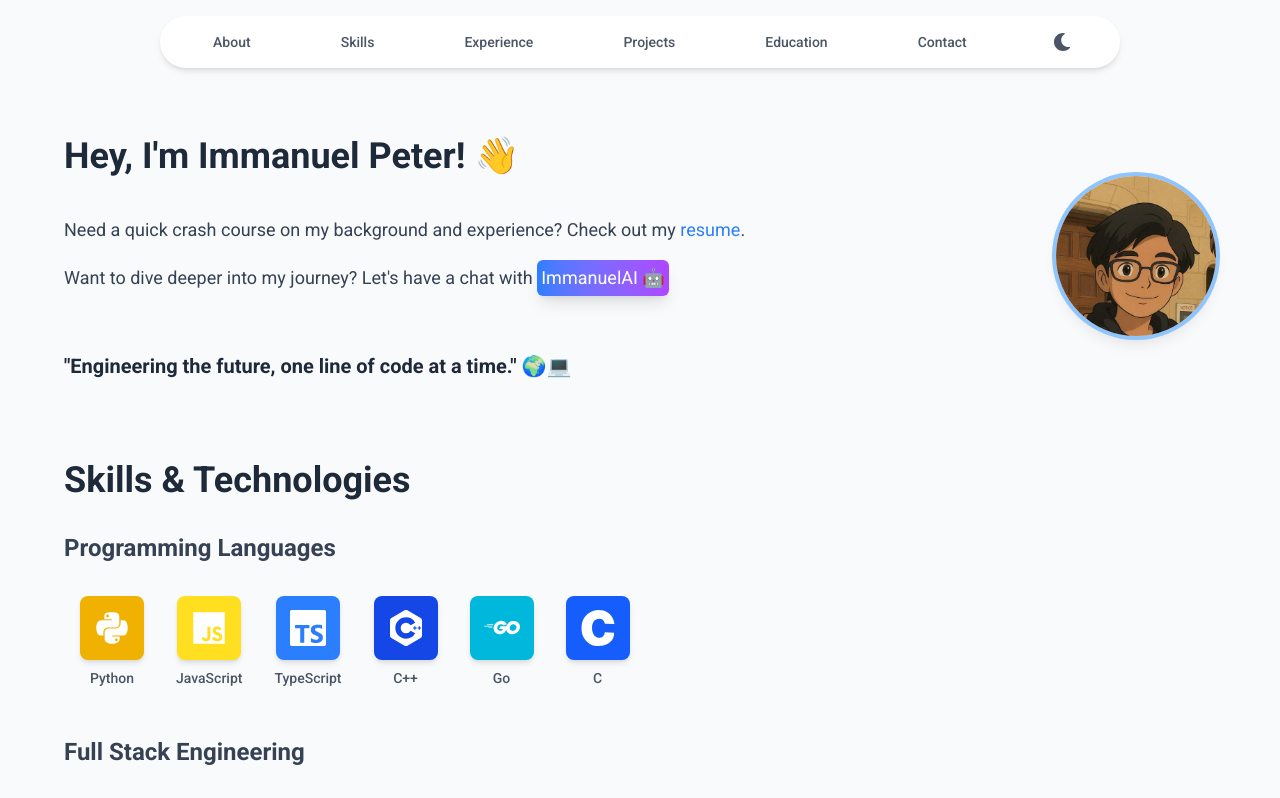
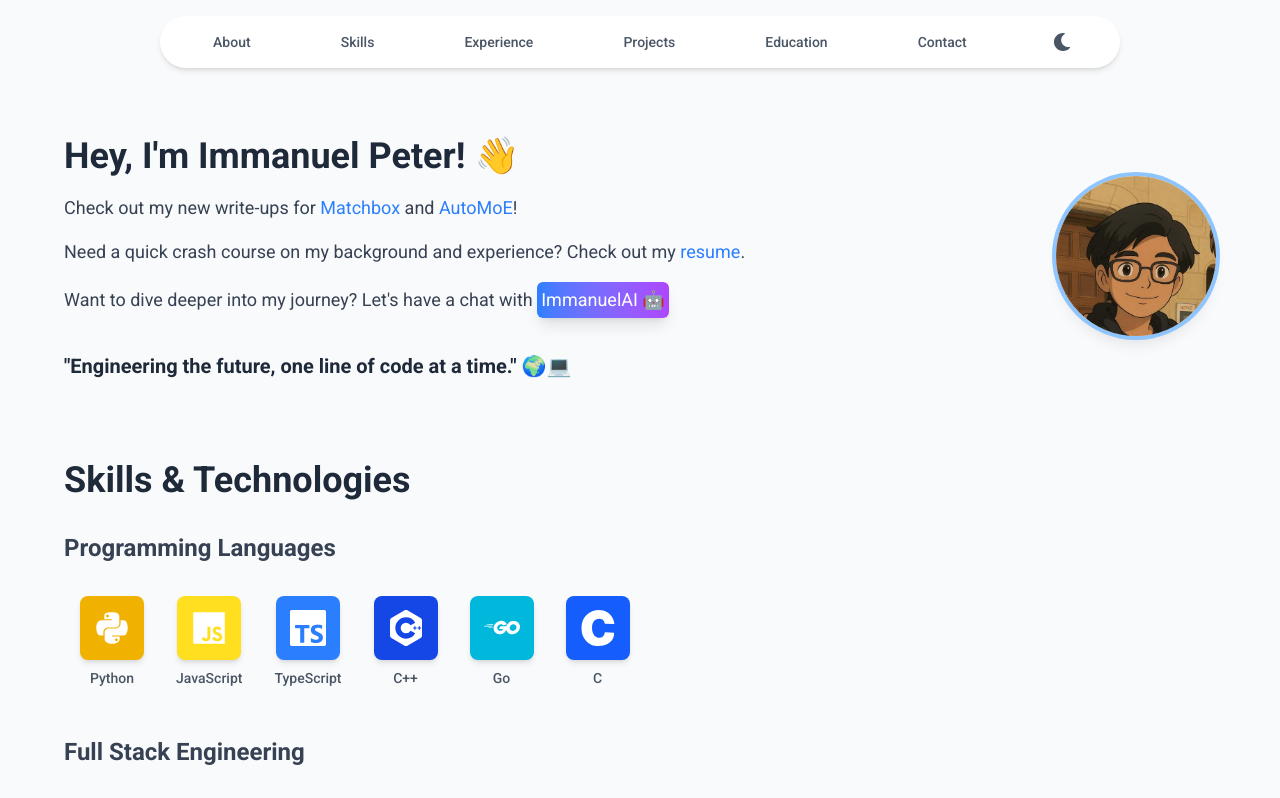
Before and after one commit to immanuel-peter/digital-resume, a Next.js app: page / in a window 1280 px wide. Shown: the top 798 px of the page. Built offline with nearby package versions, Linux system fonts and the light colour scheme.

Commit message:
Add blog note in About.tsx

```diff
--- a/components/About.tsx
+++ b/components/About.tsx
@@ -14,6 +14,27 @@ const About = () => {
       <div className="flex flex-col md:flex-row items-center justify-between w-full">
         {/* Left Section */}
         <div className="text-center md:text-left md:w-2/3 space-y-4">
+          <p className="text-lg text-gray-700 dark:text-gray-300">
+            Check out my new write-ups for {" "}
+            <Link
+              href="/matchbox"
+              target="_blank"
+              rel="noopener noreferrer"
+              className="cursor-pointer text-blue-500 hover:underline dark:text-blue-400"
+            >
+              Matchbox
+            </Link>
+            {" "}and{" "}
+            <Link
+              href="/moe-self-driving"
+              target="_blank"
+              rel="noopener noreferrer"
+              className="cursor-pointer text-blue-500 hover:underline dark:text-blue-400"
+            >
+              AutoMoE
+            </Link>
+            !
+          </p>
           <p className="text-lg text-gray-700 dark:text-gray-300">
             Need a quick crash course on my background and experience? Check out
             my{" "}
```
